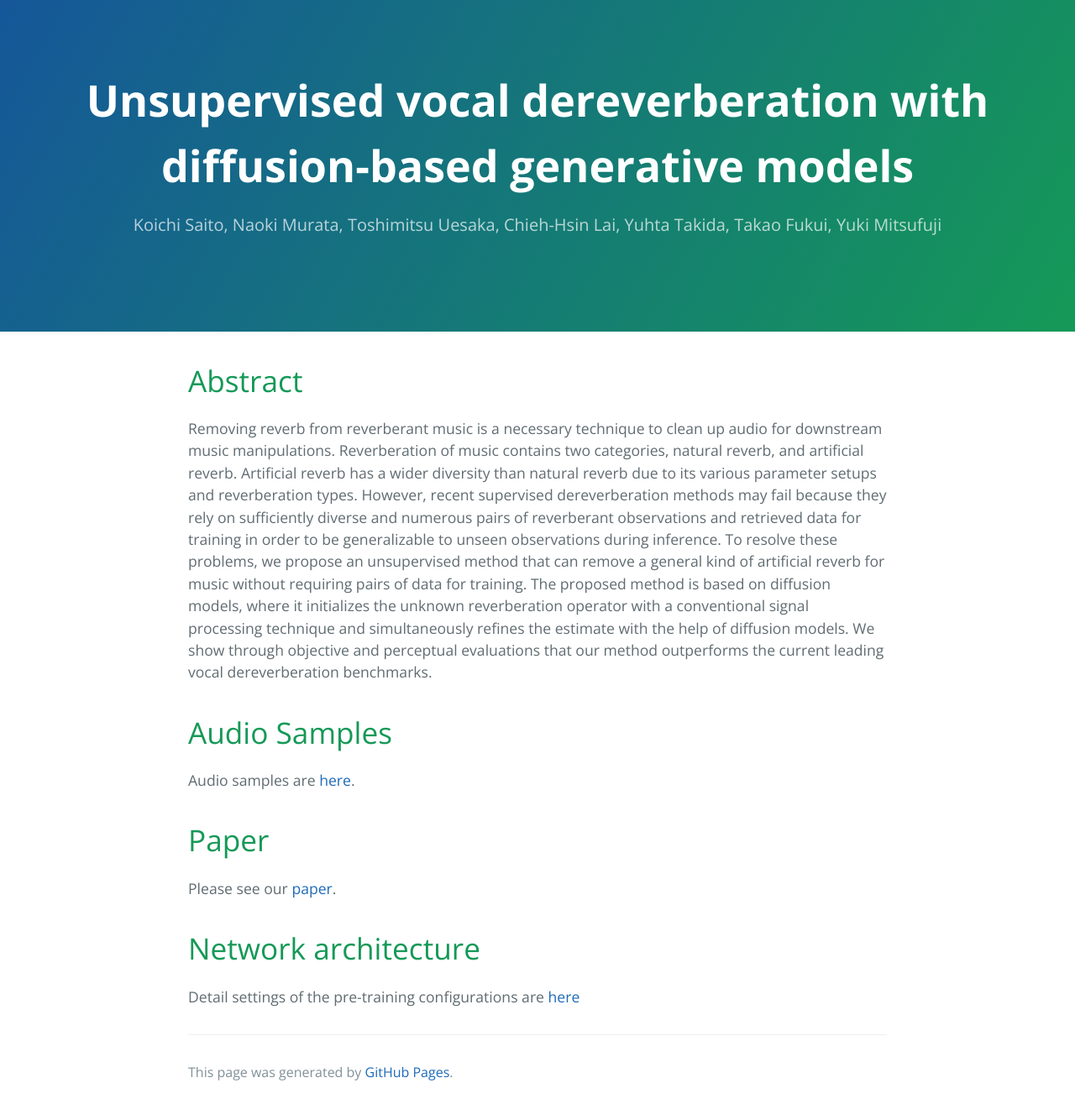
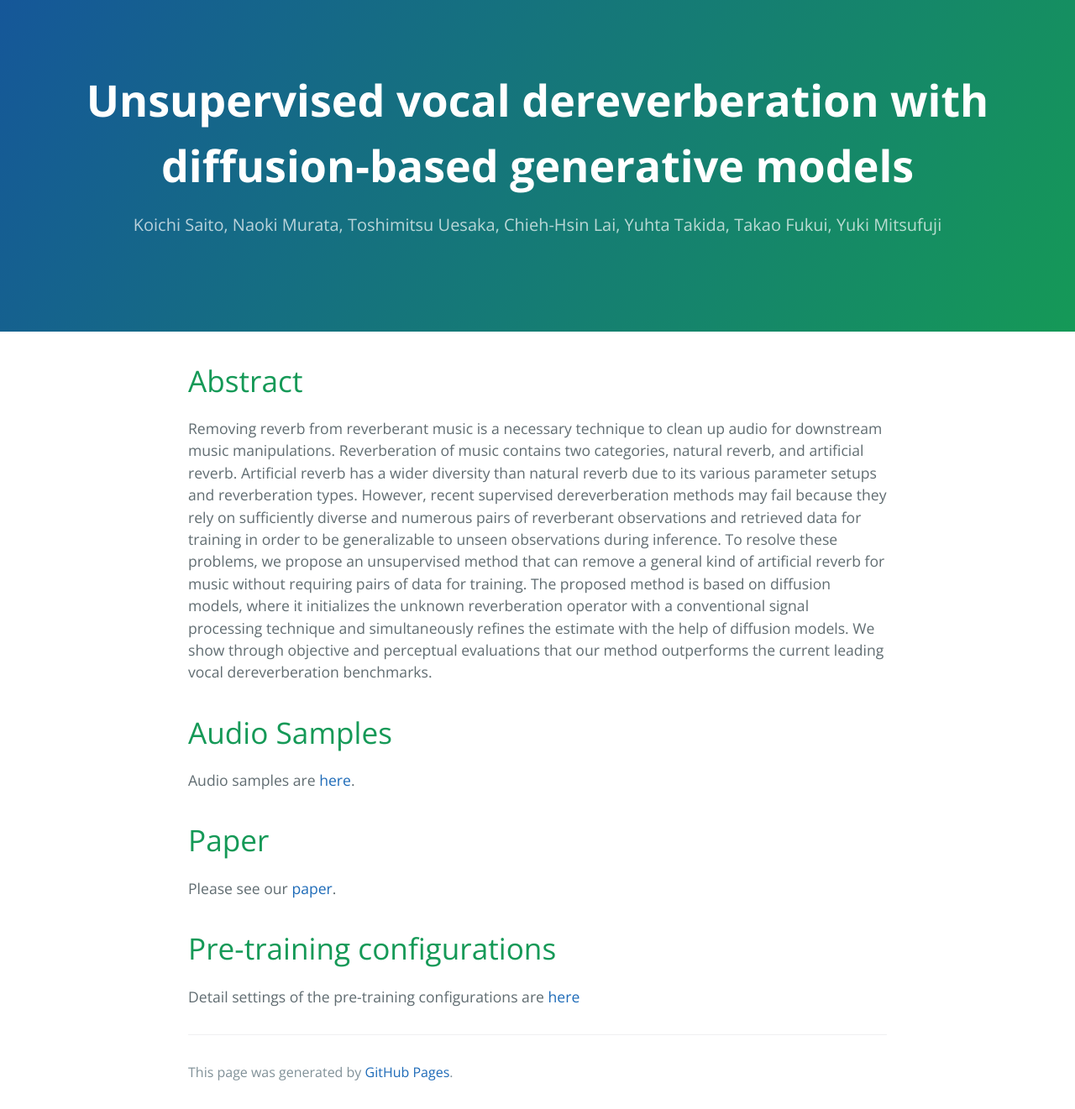
Before and after one commit to koichi-saito-sony/koichi-saito-sony.github.io, a Jekyll site: the page built from unsupervised-vocal-dereverb/index.md, in a window 1280 px wide. Shown: the whole page at 84% size. Built offline with Jekyll 4.4.1, drawn with Linux system fonts in a browser that asks for light colours.

Commit message:
check intermidiate

```diff
--- a/unsupervised-vocal-dereverb/index.md
+++ b/unsupervised-vocal-dereverb/index.md
@@ -17,6 +17,6 @@ Audio samples are [here](./audio_samples.md).
 
 Please see our [paper](https://arxiv.org/).
 
-# Network architecture
+# Pre-training configurations
 
 Detail settings of the pre-training configurations are [here](./network.md)
```
